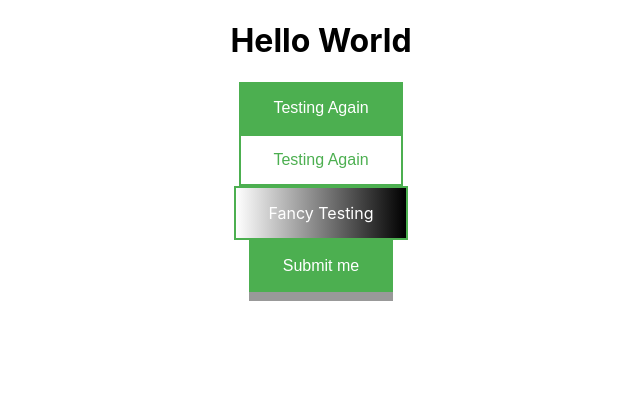
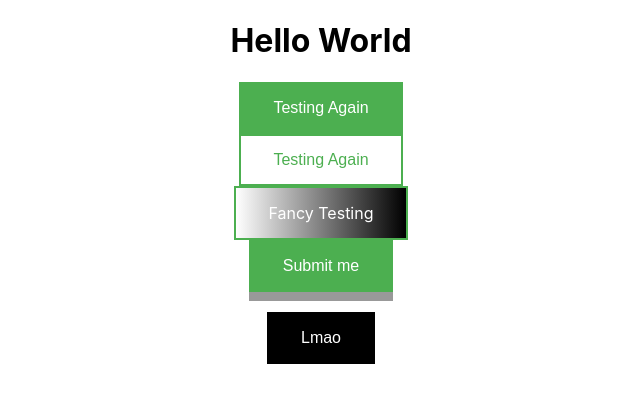
Before and after one commit to Zubs/ReactStyledComponent, a JavaScript app: page / in a window 1280 px wide. Shown: the top 402 px of the page, without its empty margins (319-959 px from the left). Built offline with nearby package versions, Linux system fonts and the light colour scheme; the HTML template or start-up script is replaced by a standard one.

Commit message:
Basic theming

```diff
--- a/src/App.js
+++ b/src/App.js
@@ -1,8 +1,26 @@
 import './App.css';
-import { FancyButton, StyledButton, SubmitButton } from "./styled-components/Button";
+import { ThemeProvider } from 'styled-components';
+import {
+  DarkButton,
+  FancyButton,
+  StyledButton,
+  SubmitButton
+} from "./styled-components/Button";
+
+const theme = {
+  dark: {
+    primary: 'black',
+    text: 'white'
+  },
+  light: {
+    primary: 'white',
+    text: 'black'
+  },
+};
 
 function App() {
   return (
+    <ThemeProvider theme={ theme }>
       <div className="App">
         <h1>Hello World</h1>
         <StyledButton>Testing Again</StyledButton>
@@ -12,7 +30,11 @@ function App() {
         <FancyButton as='a'>Fancy Testing</FancyButton>
         <br/>
         <SubmitButton>Submit me</SubmitButton>
+        <br/>
+        <br/>
+        <DarkButton>Lmao</DarkButton>
       </div>
+    </ThemeProvider>
   );
 }
 
--- a/src/styled-components/Button.js
+++ b/src/styled-components/Button.js
@@ -33,3 +33,14 @@ export const SubmitButton = styled(StyledButton).attrs({
 		transform: translateY(4px);
 	}
 `;
+
+export const DarkButton = styled(StyledButton)`
+  border: 2px solid ${ props => props.theme.dark.primary };
+  background-color: ${ props => props.theme.dark.primary };
+  color: ${ props => props.theme.dark.text };
+
+	&:hover {
+    background-color: ${ props => props.theme.dark.text };
+    color: ${ props => props.theme.dark.primary };
+	}
+`;
```
Lines whose indentation alone changed are shown as unchanged.
